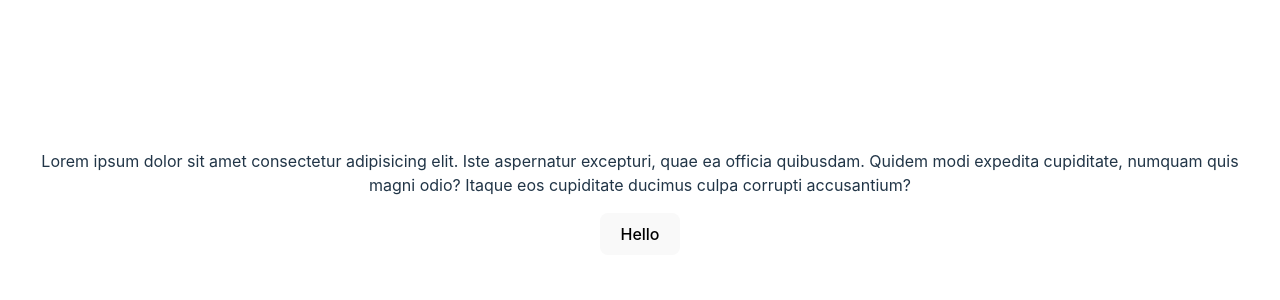
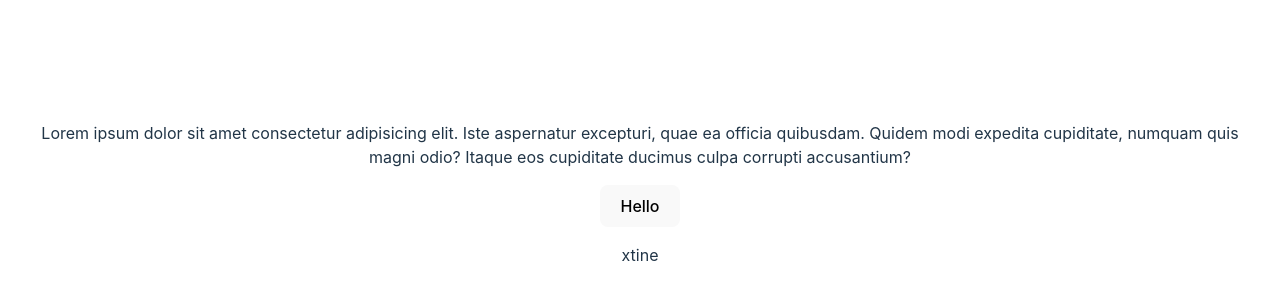
Before and after one commit to muturi254/workflow_test, a React (Vite) app: page / in a window 1280 px wide. Shown: the part 206-506 px from the top of the page. Built offline with nearby package versions, Linux system fonts and the light colour scheme.

Commit message:
test deploymenttT

```diff
--- a/src/App.jsx
+++ b/src/App.jsx
@@ -10,6 +10,7 @@ function App() {
     <>
       <p>Lorem ipsum dolor sit amet consectetur adipisicing elit. Iste aspernatur excepturi, quae ea officia quibusdam. Quidem modi expedita cupiditate, numquam quis magni odio? Itaque eos cupiditate ducimus culpa corrupti accusantium?</p>
       <button>Hello</button>
+      <p>xtine</p>
     </>
   )
 }
```
